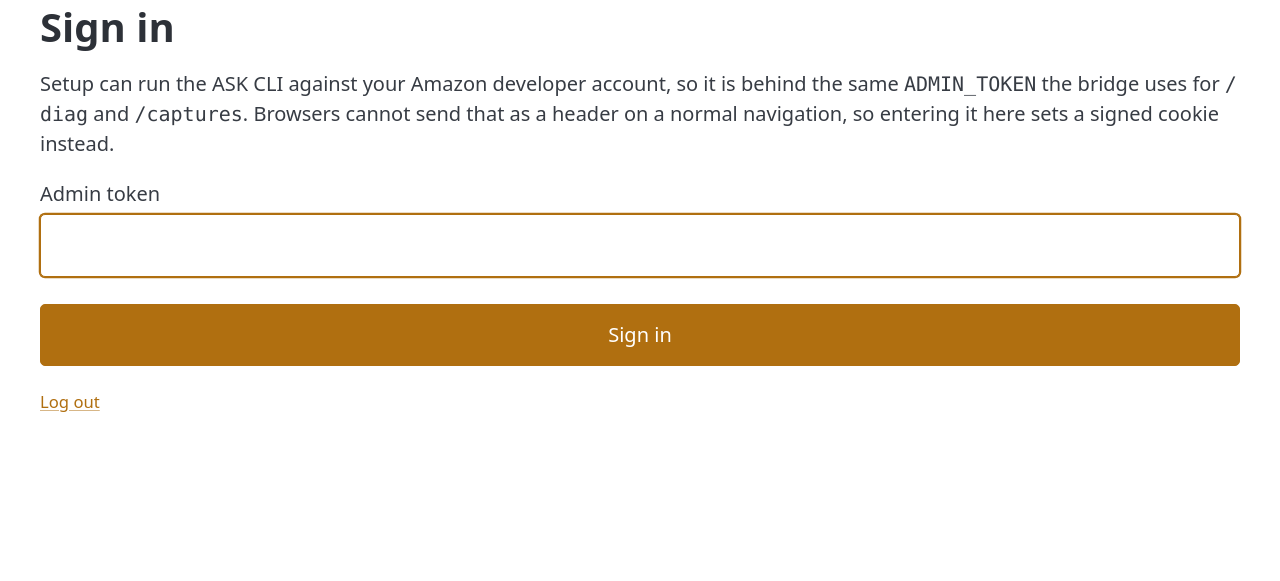
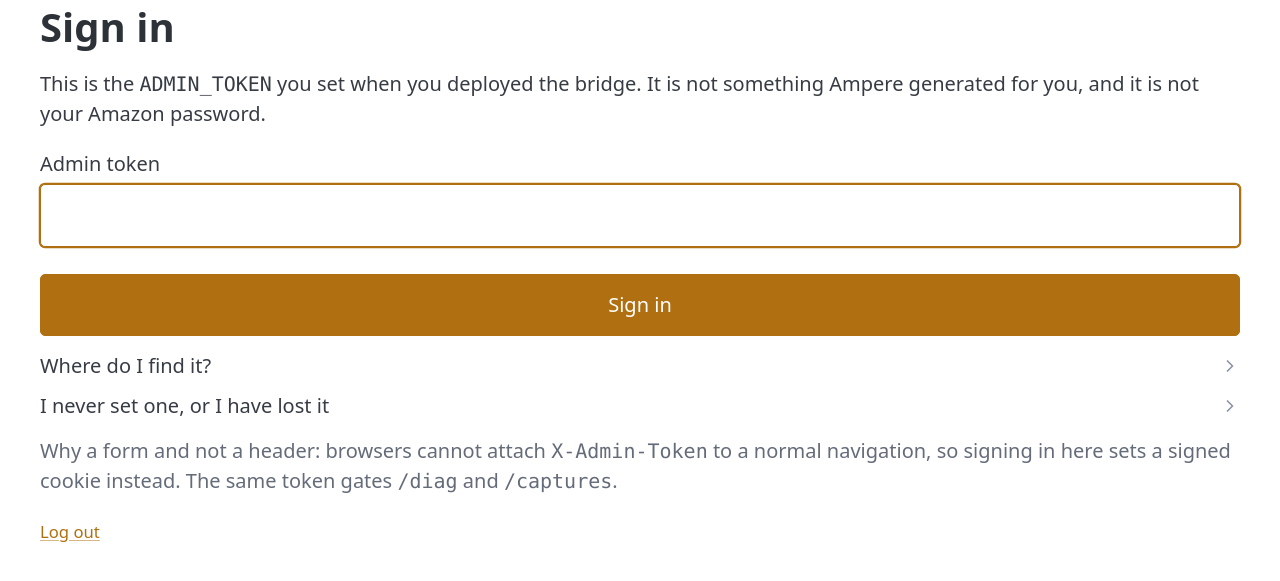
Before and after one commit to 312-dev/ma-alexa-music-skill, a Flask app: template setup_ui/templates/login.html in a window 1280 px wide. Shown: the part 92-673 px from the top of the page. Run offline with Flask 3, Linux system fonts and the light colour scheme; the template is opened without the code that fills it: most values are stand-ins (such as "Sample title", 1, 10 or a date in 2020); parts of the project's set-up code (start-up, migrations or seed data) failed here and were passed over.

Commit message:
fix(setup): tell people where to find the admin token
The sign-in page asked for a secret and offered nothing to find it with,
which is a dead end for anyone who did not personally type ADMIN_TOKEN
into a deploy config, and for anyone who did but months ago.

It now names the variable, says plainly that Ampere did not generate it
and that it is not an Amazon password, and gives the retrieval command
for an env file, Docker, Nomad and Kubernetes. The Docker one carries
this container's own hostname so it is pasteable rather than a
placeholder to go and resolve.

Also covers having lost it, since the answer is not obvious: set a new
one and restart. Changing it signs out every session, because the cookie
carries a digest of the token rather than the token, which doubles as
the revocation path.

A test asserts the page never contains the token itself.

```diff
--- a/setup_ui/templates/login.html
+++ b/setup_ui/templates/login.html
@@ -4,12 +4,11 @@
 <h1>Sign in</h1>
 {% if failed %}<p class="loud">That token did not match.</p>{% endif %}
 <p>
-  Setup can run the ASK CLI against your Amazon developer account, so it is
-  behind the same <span class="mono">ADMIN_TOKEN</span> the bridge uses for
-  <span class="mono">/diag</span> and <span class="mono">/captures</span>.
-  Browsers cannot send that as a header on a normal navigation, so entering it
-  here sets a signed cookie instead.
+  This is the <span class="mono">ADMIN_TOKEN</span> you set when you deployed
+  the bridge. It is not something Ampere generated for you, and it is not your
+  Amazon password.
 </p>
+
 <form method="post" action="/setup/login">
   <input type="hidden" name="target" value="{{ target }}">
   <label>
@@ -18,4 +17,53 @@
   </label>
   <button type="submit">Sign in</button>
 </form>
+
+<details>
+  <summary>Where do I find it?</summary>
+  <p>Wherever you put it when you started the container. In rough order of how
+    most people run this:</p>
+
+  <p><strong>An env file</strong></p>
+  <pre><code>grep ADMIN_TOKEN .env</code></pre>
+
+  <p><strong>Docker or Compose</strong>, reading it back out of the running
+    container:</p>
+  <pre><code>docker exec {{ container_hint }} printenv ADMIN_TOKEN</code></pre>
+
+  <p><strong>Nomad</strong>, if the value came from a variable:</p>
+  <pre><code>nomad var get -item=ADMIN_TOKEN nomad/jobs/&lt;job-name&gt;</code></pre>
+
+  <p><strong>Kubernetes</strong>:</p>
+  <pre><code>kubectl get secret &lt;name&gt; -o jsonpath='{.data.ADMIN_TOKEN}' | base64 -d</code></pre>
+
+  <p class="quiet">
+    Run these in a terminal you control. Anything that prints a secret into a
+    chat window, a CI log or a shared session has leaked it.
+  </p>
+</details>
+
+<details>
+  <summary>I never set one, or I have lost it</summary>
+  <p>
+    Set <span class="mono">ADMIN_TOKEN</span> in the environment and restart the
+    bridge. Any long random string will do:
+  </p>
+  <pre><code>openssl rand -hex 32</code></pre>
+  <p>
+    Changing it signs out every existing session, because the cookie carries a
+    digest of the token rather than the token itself. That is also how you
+    revoke access if you think it has leaked.
+  </p>
+  <p class="quiet">
+    With no token set at all these pages refuse to serve rather than serving
+    open, so an empty value is not a way in.
+  </p>
+</details>
+
+<p class="quiet">
+  Why a form and not a header: browsers cannot attach
+  <span class="mono">X-Admin-Token</span> to a normal navigation, so signing in
+  here sets a signed cookie instead. The same token gates
+  <span class="mono">/diag</span> and <span class="mono">/captures</span>.
+</p>
 {% endblock %}
```
Also changed, not shown: setup_ui/views.py (+12 -0 lines), tests/test_setup.py (+23 -0 lines).
